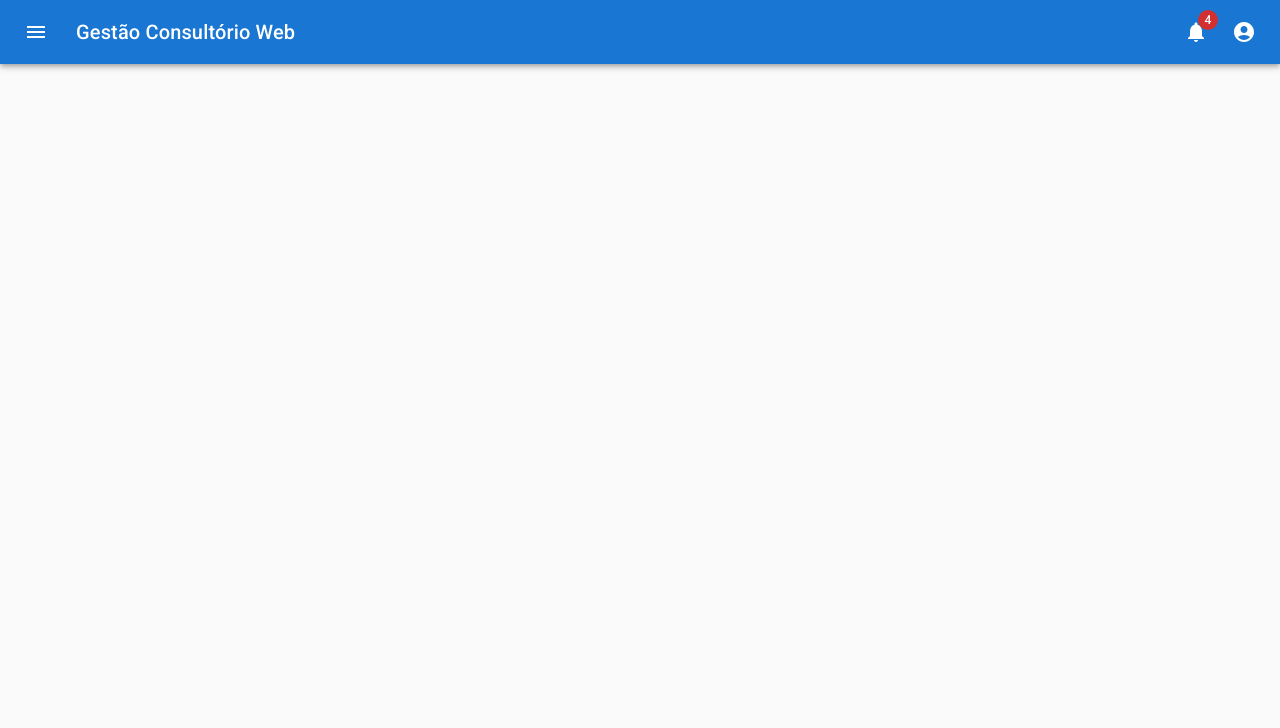
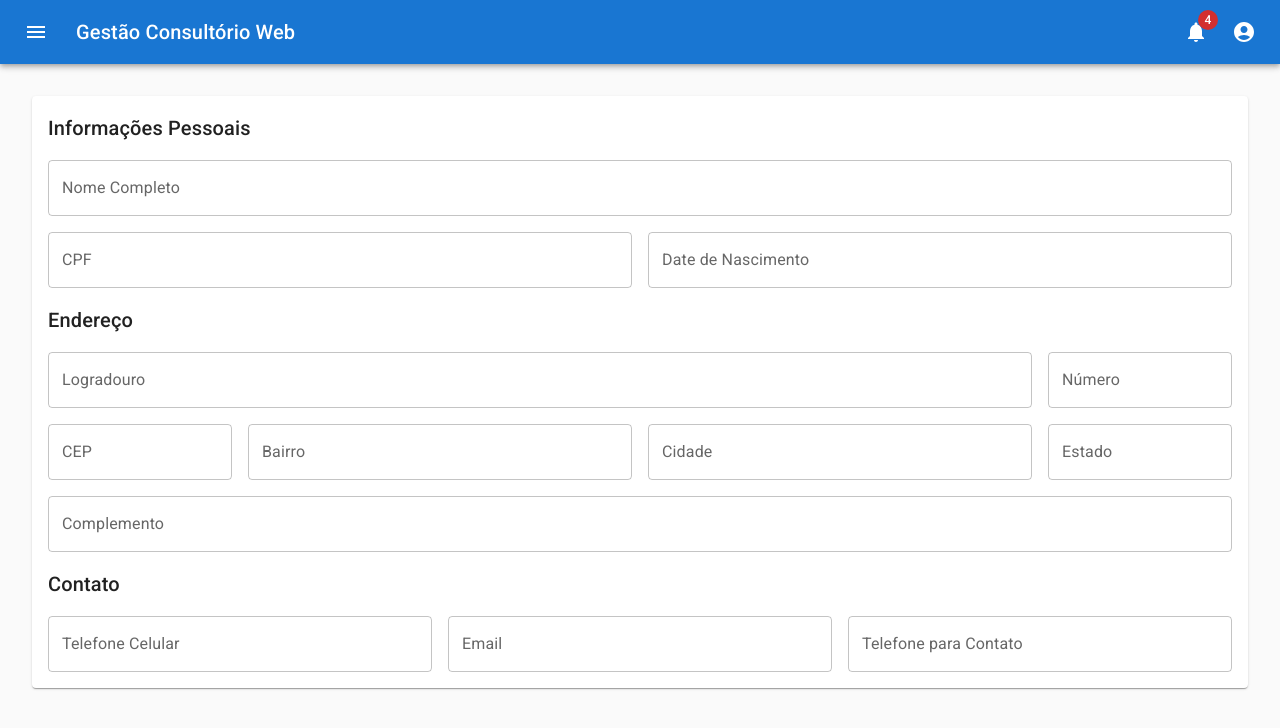
Before and after one commit to marcusbalbi/gestao-consultorio-web, a React (Create React App) app: page /paciente/cadastrar in a window 1280 px wide. Shown: the top 728 px of the page. Built offline with nearby package versions, Linux system fonts and the light colour scheme.

Commit message:
init form and route

```diff
--- /dev/null
+++ b/src/features/paciente/PacienteCreate.tsx
@@ -0,0 +1,76 @@
+import { Grid, TextField, Typography } from "@mui/material";
+import * as React from "react";
+import { Page } from "../../shared";
+
+const PacienteCreate = () => {
+  return (
+    <Page>
+      <Grid container spacing={2}>
+        <Grid item xs={12}>
+          <Typography variant="h6">Informações Pessoais</Typography>
+        </Grid>
+        <Grid item xs={12}>
+          <TextField
+            fullWidth
+            label="Nome Completo"
+            placeholder="Ex: João Silva"
+          />
+        </Grid>
+        <Grid item xs={12} md={6}>
+          <TextField
+            type={"number"}
+            fullWidth
+            label="CPF"
+            placeholder="00000000000"
+          />
+        </Grid>
+        <Grid item xs={12} md={6}>
+          <TextField
+            fullWidth
+            label="Date de Nascimento"
+            placeholder="00/00/0000"
+          />
+        </Grid>
+        <Grid item xs={12}>
+          <Typography variant="h6">Endereço</Typography>
+        </Grid>
+        <Grid item xs={12} md={10}>
+          <TextField fullWidth label="Logradouro" />
+        </Grid>
+        <Grid item xs={12} md={2}>
+          <TextField fullWidth label="Número" />
+        </Grid>
+        <Grid item xs={12} md={2}>
+          <TextField fullWidth label="CEP" />
+        </Grid>
+        <Grid item xs={12} md={4}>
+          <TextField fullWidth label="Bairro" />
+        </Grid>
+        <Grid item xs={12} md={4}>
+          <TextField fullWidth label="Cidade" />
+        </Grid>
+        <Grid item xs={12} md={2}>
+          <TextField fullWidth label="Estado" />
+        </Grid>
+        <Grid item xs={12}>
+          <TextField fullWidth label="Complemento" />
+        </Grid>
+        <Grid item xs={12}>
+          <Typography variant="h6">Contato</Typography>
+        </Grid>
+        <Grid item xs={12} md={4}>
+          <TextField fullWidth label="Telefone Celular" />
+        </Grid>
+        <Grid item xs={12} md={4}>
+          <TextField fullWidth label="Email" />
+        </Grid>
+        <Grid item xs={12} md={4}>
+          <TextField fullWidth label="Telefone para Contato" />
+        </Grid>
+
+      </Grid>
+    </Page>
+  );
+};
+
+export { PacienteCreate };
--- a/src/main/routes/Routes.tsx
+++ b/src/main/routes/Routes.tsx
@@ -1,12 +1,14 @@
 import * as React from "react";
 import { Route, Routes } from "react-router-dom";
 import { PacienteMain } from "../../features/paciente";
+import { PacienteCreate } from "../../features/paciente/PacienteCreate";
 
 const AppRoutes = () => {
   return (
     <Routes>
       <Route path="/" element={<div>ROTA 1</div>} />
       <Route path="/paciente" element={<PacienteMain />} />
+      <Route path="/paciente/cadastrar" element={<PacienteCreate />} />
     </Routes>
   );
 };
```
